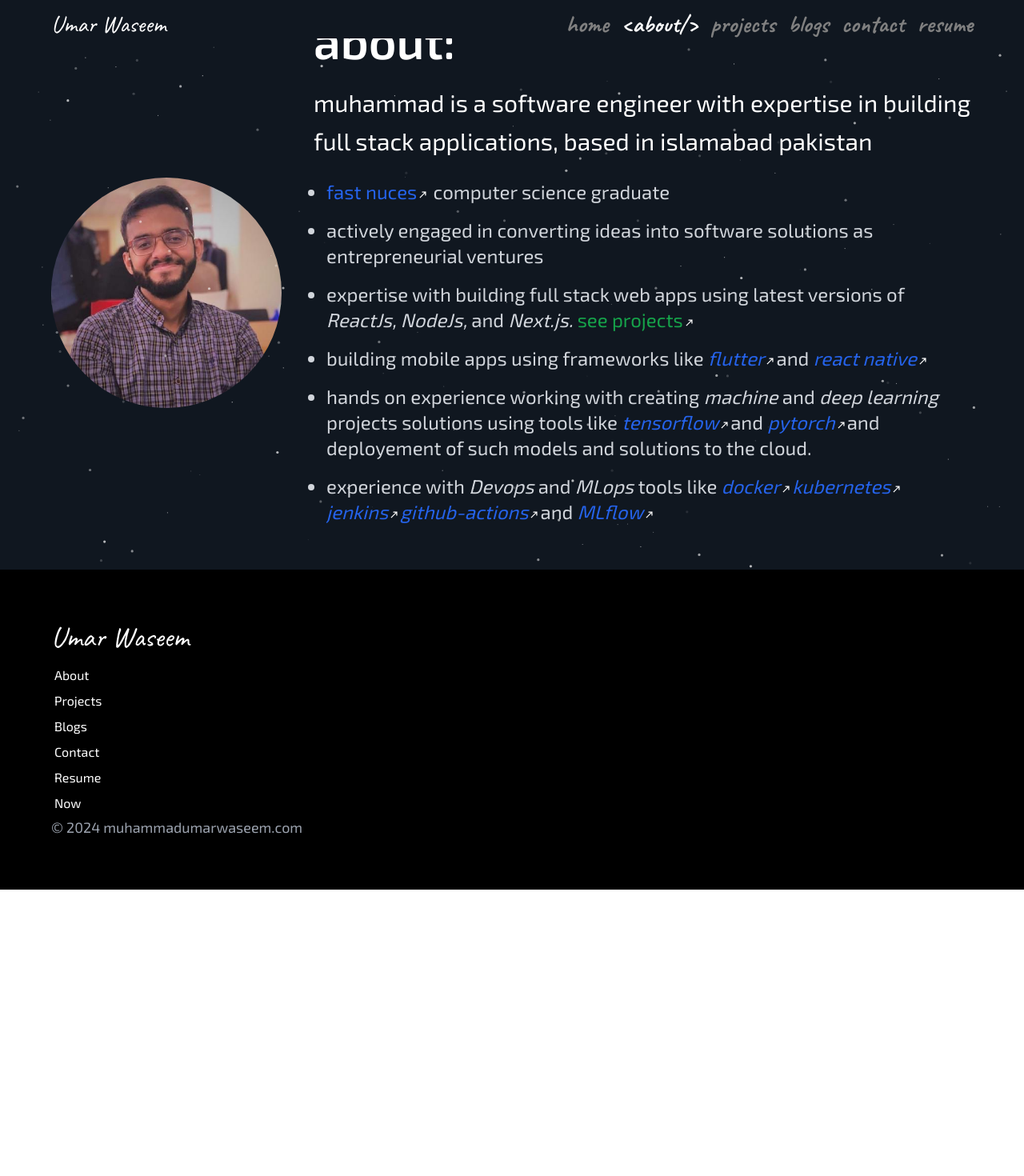
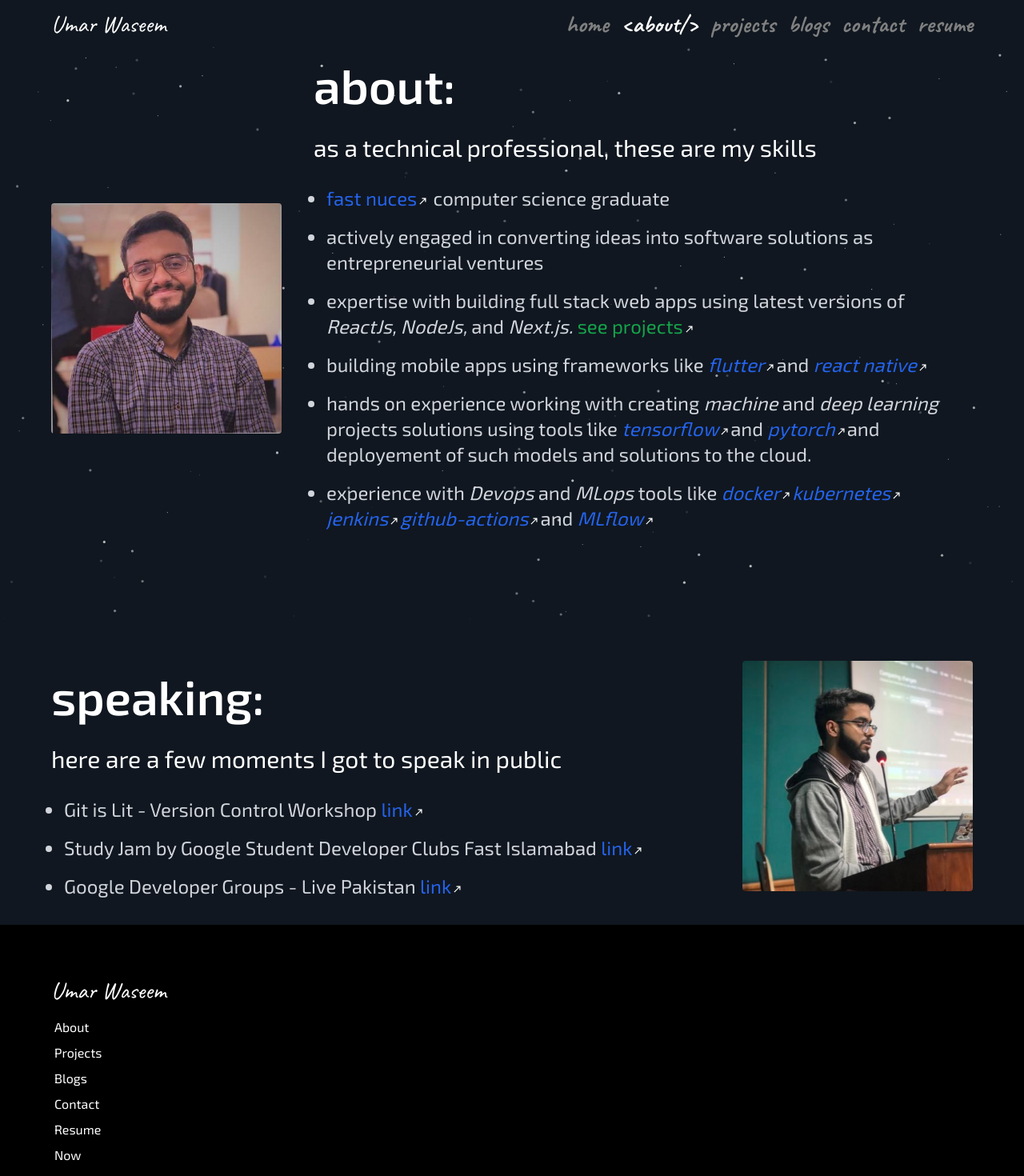
Before and after one commit to umarwaseeem/muhammadumarwaseem, a Next.js app: page /about in a window 1280 px wide. Shown: the part 20-1490 px from the top of the page at 80% size. Before the commit the page ends 1132 px from the top, so only its background shows below. Built offline with nearby package versions, Linux system fonts and the light colour scheme.

Commit message:
chore: speaking section

```diff
--- a/app/about/page.js
+++ b/app/about/page.js
@@ -5,16 +5,16 @@ import { umarAvatar } from "../images";
 
 export default function About() {
     return (
-        <section className="flex h-fit md:h-[calc(100vh-68px)] lg:h-[calc(100vh-68px)] flex-col lg:flex-row items-center justify-center lg:justify-evenly bg-midnightblue p-4 lg:px-16">
-            <div className="flex flex-col w-full lg:w-3/12 justify-start items-start lg:justify-center h-fit lg:h-full">
-                <div className="flex justify-start items-center w-1/2 lg:w-full mt-10">
-                    <Image src="/umar.jpeg" alt="Umar's image" width={350} height={350} className="rounded-full" />
+        <section className="flex flex-col min-h-screen bg-midnightblue p-4 lg:px-16">
+            <div className="flex flex-col lg:flex-row items-center justify-center lg:justify-evenly">
+                <div className="flex flex-col w-full lg:w-3/12 justify-start items-start lg:justify-center h-fit lg:h-full pt-20">
+                    <div className="flex justify-start items-center w-1/2 lg:w-full mt-10 h-full relative z-10">
+                        <Image src="/umar.jpeg" alt="Umar's image" width={350} height={350} className="rounded" />
                     </div>
                 </div>
-
                 <div className="flex flex-col justify-start items-start lg:w-9/12 lg:pl-10">
-                <h2 className="font-semibold text-4xl lg:text-6xl text-white pt-6 lg:pt-0 lg:pb-6">about:</h2>
-                <h3 className="text-xl lg:text-3xl text-white text-left pt-6 lg:pt-0 pb-6 lg:leading-[3rem]">muhammad is a software engineer with expertise in building full stack applications, based in islamabad pakistan</h3>
+                    <h2 className="font-semibold text-4xl lg:text-6xl text-white pt-6 lg:pt-20 lg:pb-6">about:</h2>
+                    <h3 className="text-xl lg:text-3xl text-white text-left pt-6 lg:pt-0 pb-6 lg:leading-[3rem]">as a technical professional, these are my skills</h3>
                     <ul className="text-gray-300 text-md lg:text-2xl text-left lg:text-left list-disc px-4 leading-6 lg:leading-8">
                         <li className="mb-4">
                             <Link href="https://www.nu.edu.pk/" className="text-blue-600 hover:underline underline-offset-4">
@@ -88,6 +88,44 @@ export default function About() {
                         </li>
                     </ul>
                 </div>
+            </div>
+
+            <div className="flex flex-col-reverse lg:flex-row items-center justify-center lg:justify-evenly pt-20">
+
+                <div className="flex flex-col justify-start items-start lg:w-9/12">
+                    <h2 className="font-semibold text-4xl lg:text-6xl text-white pt-6 lg:pt-20 lg:pb-6">speaking:</h2>
+                    <h3 className="text-xl lg:text-3xl text-white text-left pt-6 lg:pt-0 pb-6 lg:leading-[3rem]">here are a few moments I got to speak in public</h3>
+                    <ul className="text-gray-300 text-md lg:text-2xl text-left lg:text-left list-disc px-4 leading-6 lg:leading-8">
+                        <li className="mb-4">
+                            Git is Lit - Version Control Workshop{" "}
+                            <Link href="https://www.youtube.com/watch?v=rBEi6s2x2ec" className="text-blue-600 hover:underline underline-offset-4">
+                                link
+                                <LinkIcon />
+                            </Link>
+                        </li>
+                        <li className="mb-4">
+                            Study Jam by Google Student Developer Clubs Fast Islamabad{" "}
+                            <Link href="https://www.youtube.com/watch?v=WbU07nuFqxQ" className="text-blue-600 hover:underline underline-offset-4">
+                                link
+                                <LinkIcon />
+                            </Link>
+                        </li>
+                        <li className="mb-4">
+                            Google Developer Groups - Live Pakistan{" "}
+                            <Link href="https://youtu.be/1v2oMY-3fk0?t=13822" className="text-blue-600 hover:underline underline-offset-4">
+                                link
+                                <LinkIcon />
+                            </Link>
+                        </li>
+                    </ul>
+                </div>
+                <div className="flex flex-col w-full lg:w-3/12 justify-start items-start lg:justify-center h-fit lg:h-full">
+                    <div className="flex justify-start items-center w-1/2 lg:w-full mt-10 h-full relative z-10">
+                        <Image src="/umarspeaking.jpg" alt="Umar's image" width={350} height={350} className="rounded" />
+                    </div>
+                </div>
+            </div>
+
         </section>
     );
 }
--- a/app/blogs/page.js
+++ b/app/blogs/page.js
@@ -31,7 +31,7 @@ export default function BlogsIntro() {
 
     return (
         <section className="flex h-[calc(100vh-68px)] overflow-auto flex-col items-start justify-start bg-midnightblue p-4 lg:px-16 lg:pb-16">
-            <h2 className="font-semibold text-4xl md:text-5xl lg:text-6xl text-white mb-14">recent writings</h2>
+            <h2 className="font-semibold text-4xl md:text-5xl lg:text-6xl text-white mb-14 pt-20">recent writings</h2>
             <div className="flex flex-col w-full">
                 {blogs.map((blog) => (
                     <Link className='lg:w-1/2 w-full' href={'/blogs/' + blog.slug} passHref key={blog.slug}>
--- a/app/components/textreveal.jsx
+++ b/app/components/textreveal.jsx
@@ -36,7 +36,7 @@ const TextRevealByWord = ({ text, className, heading }) => {
                     style={{ opacity: linkOpacity }}
                     className="mt-4"
                 >
-                    <Link href="/about" className="text-green-500 lg:text-xl text-lg">
+                    <Link href="/about" className="text-green-500 text-lg">
                         Know about me in detail
                         <LinkIcon />
                     </Link>
--- a/app/contact/page.js
+++ b/app/contact/page.js
@@ -11,8 +11,8 @@ export default function Contact() {
 
 
     return (
-        <section className="flex h-[calc(100vh-68px)] flex-col items-start lg:justify-start bg-midnightblue p-4 lg:px-16 lg:pb-16">
-            <h2 className="font-semibold text-4xl md:text-5xl lg:text-6xl text-white mb-14">get in touch</h2>
+        <section className="flex min-h-screen flex-col items-start lg:justify-start bg-midnightblue p-4 lg:px-16 lg:pb-16">
+            <h2 className="font-semibold text-4xl md:text-5xl lg:text-6xl text-white mb-14 pt-20">get in touch</h2>
             <ContactList />
         </section>
     );
--- a/app/projects/page.js
+++ b/app/projects/page.js
@@ -8,7 +8,7 @@ export default function About() {
     return (
         <PageWrapper>
             <section className="flex min-h-screen flex-col items-start lg:justify-start bg-midnightblue p-4 lg:px-16 lg:pb-16">
-                <h2 className="font-semibold text-4xl lg:text-6xl text-white mb-10">projects</h2>
+                <h2 className="font-semibold text-4xl lg:text-6xl text-white mb-10 pt-20">projects</h2>
                 <Suspense>
                     <RepoList />
                 </Suspense>
--- a/app/resume/page.js
+++ b/app/resume/page.js
@@ -5,7 +5,7 @@ import { umarAvatar } from "../images";
 export default function Resume() {
     return (
         <section className="p-6 bg-midnightblue text-white lg:px-[20%]">
-            <div className="flex flex-col items-center">
+            <div className="flex flex-col items-center pt-20">
                 <Link href="/ResumeUmarWaseem.pdf" className="text-sm lg:text-md text-red-500 font-semibold mb-6 underline underline-offset-4">Download The Resume</Link>
                 <ResumeComponent />
             </div>
--- a/components/ui/footer.jsx
+++ b/components/ui/footer.jsx
@@ -10,17 +10,17 @@ export default function Footer() {
     return (
         <section className="bg-black h-[50vh] lg:p-16 p-4 text-white flex flex-col justify-between">
             <div>
-                <Link href={"/"} className={`text-4xl font-bold text-white ${caveat.className}`}>Umar Waseem</Link>
+                <Link href={"/"} className={`text-3xl font-bold text-white ${caveat.className}`}>Umar Waseem</Link>
                 <ul className='flex flex-col pl-1 pt-4 space-y-2'>
-                    <l1><Link href={"/about"}>About</Link></l1>
-                    <l1><Link href={"/projects"}>Projects</Link></l1>
-                    <l1><Link href={"/blogs"}>Blogs</Link></l1>
-                    <l1><Link href={"/contact"}>Contact</Link></l1>
-                    <l1><Link href={"/resume"}>Resume</Link></l1>
-                    <l1><Link href={"/now"}>Now</Link></l1>
+                    <li><Link href={"/about"}>About</Link></li>
+                    <li><Link href={"/projects"}>Projects</Link></li>
+                    <li><Link href={"/blogs"}>Blogs</Link></li>
+                    <li><Link href={"/contact"}>Contact</Link></li>
+                    <li><Link href={"/resume"}>Resume</Link></li>
+                    <li><Link href={"/now"}>Now</Link></li>
                 </ul>
             </div>
-            <p className="text-lg text-gray-400">© 2024 muhammadumarwaseem.com</p>
+            <p className="text-md text-gray-400">© 2024 muhammadumarwaseem.com</p>
         </section>
     )
 }
```
Also changed, not shown: public/umarspeaking.jpg (added). Lines whose indentation alone changed are shown as unchanged.
